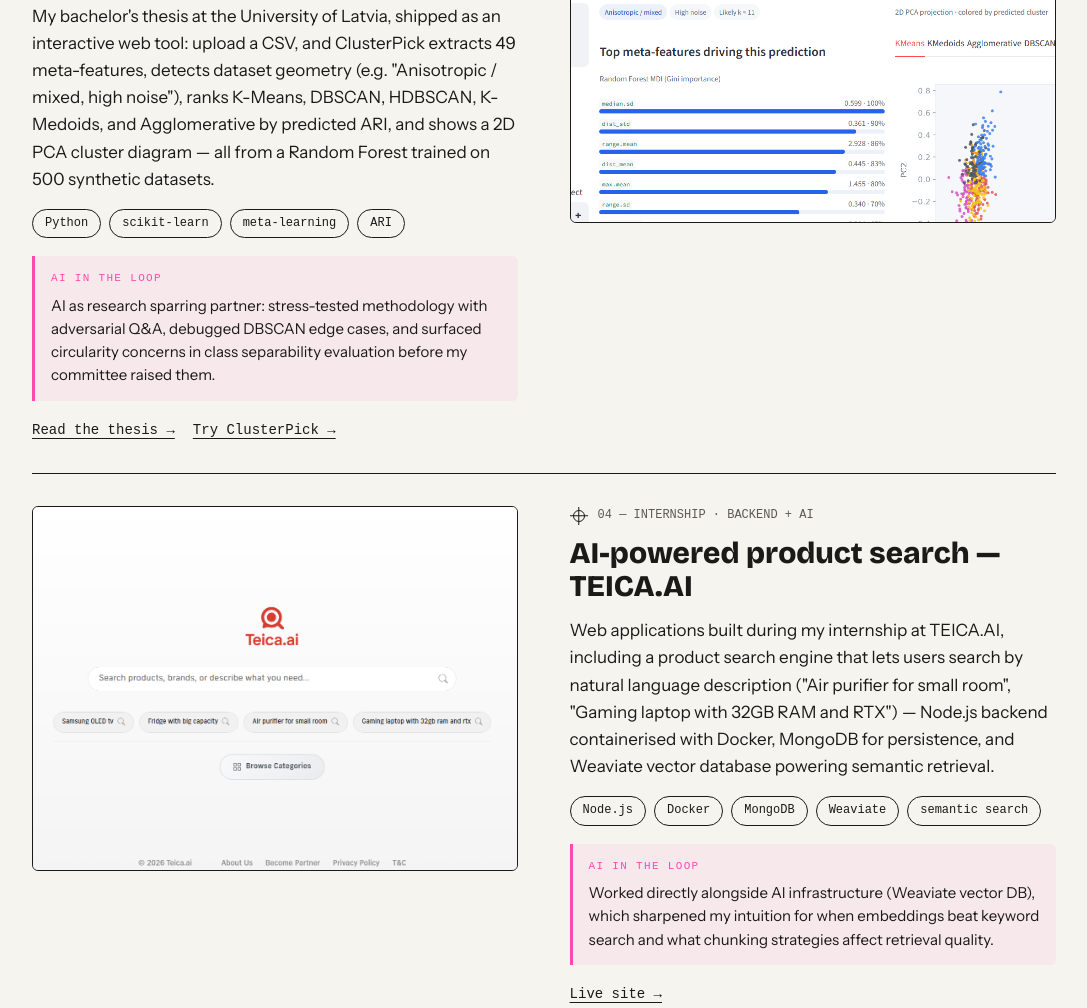
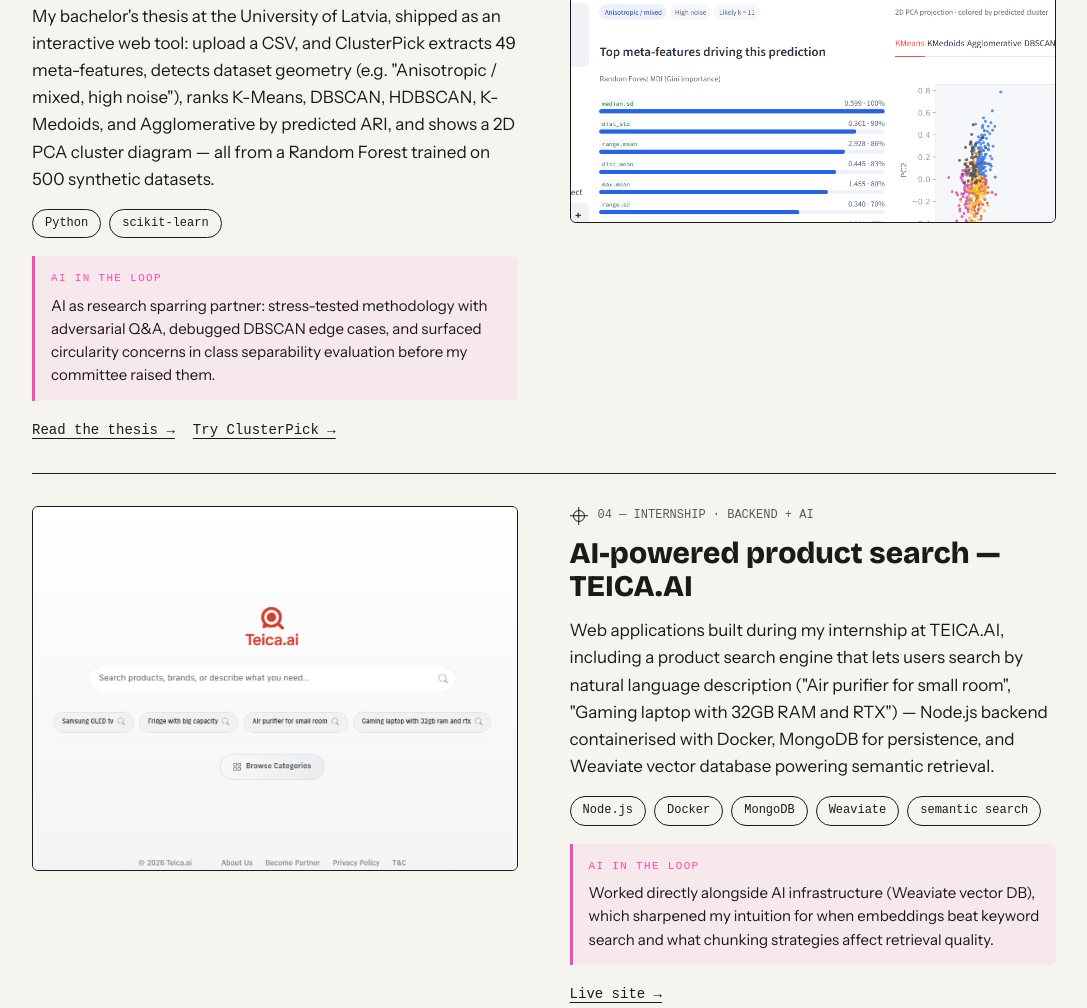
Before and after one commit to nguyentran9203/portfolio_site, a plain HTML site: page index.html in a window 1280 px wide. Shown: the part 1759-2767 px from the top of the page, without its empty margins (96-1183 px from the left). Drawn offline with nearby package versions, Linux system fonts and the light colour scheme; a web font is replaced by a local one.

Commit message:
Update index.html

```diff
--- a/index.html
+++ b/index.html
@@ -416,7 +416,7 @@
           a Random Forest trained on 500 synthetic datasets.
         </p>
         <div class="chips">
-          <span class="chip">Python</span><span class="chip">scikit-learn</span><span class="chip">meta-learning</span><span class="chip">ARI</span>
+          <span class="chip">Python</span><span class="chip">scikit-learn</span>
         </div>
         <div class="ai-note">
           <span class="label">AI IN THE LOOP</span>
```
